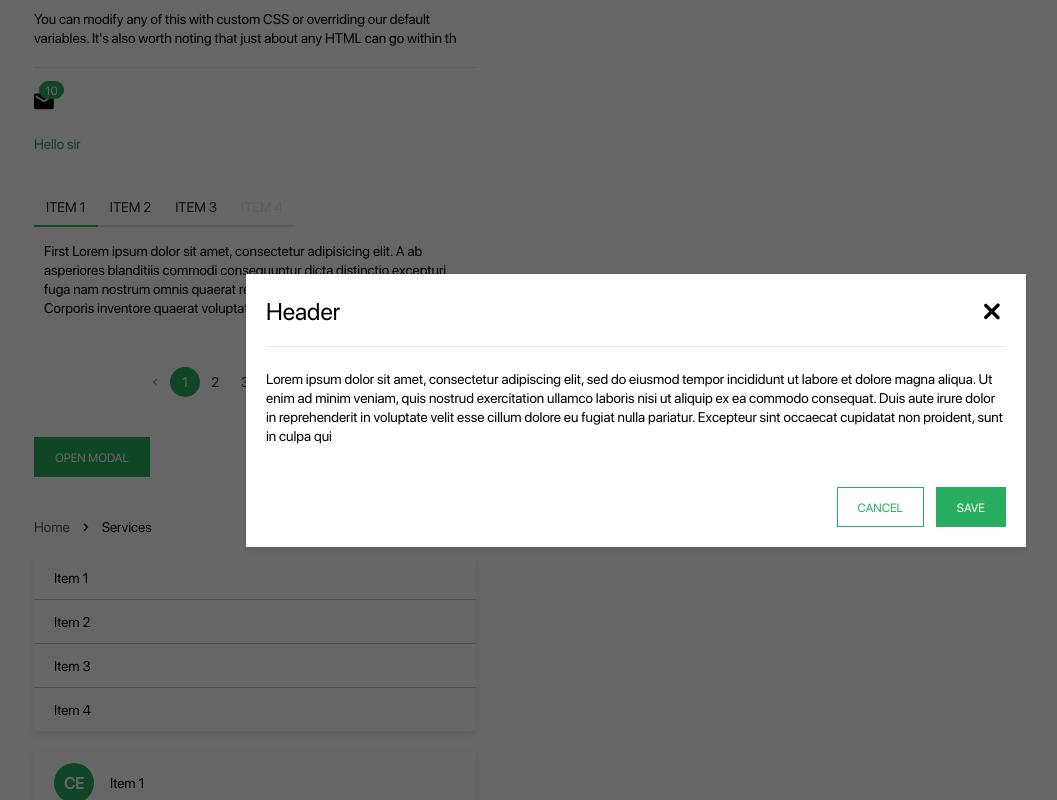
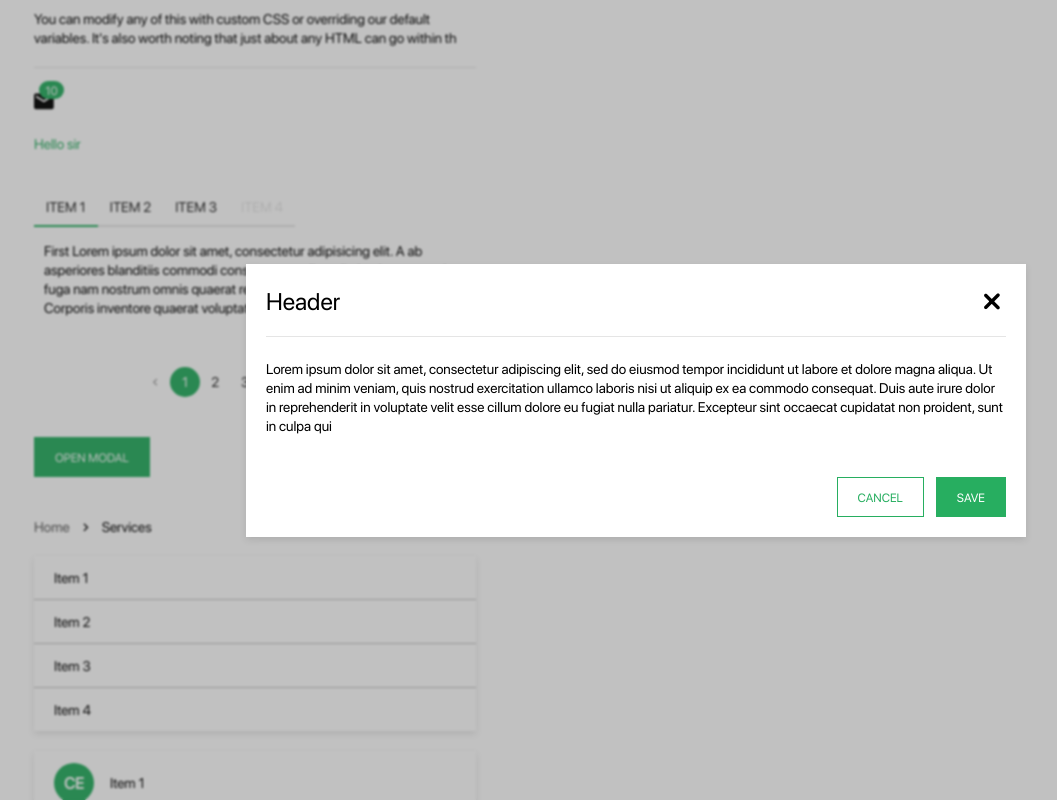
Before and after one commit to eugeniucozac/krypton-ui, a React (Create React App) app: page / in a window 1280 px wide. Both pictures are taken after a click on the button "OPEN MODAL". Shown: the part 788-1588 px from the top of the page, without its empty margins (4-1061 px from the left). Built offline with nearby package versions, Linux system fonts and the light colour scheme.

Commit message:
updated Modal

```diff
--- a/src/Modal/Modal.styles.tsx
+++ b/src/Modal/Modal.styles.tsx
@@ -1,6 +1,5 @@
 import styled from "styled-components";
-import { indexModal } from "../utils/theme";
-import { WrapperStyledProps, BackgroundStyledProps } from "./types";
+import { WrapperStyledProps } from "./types";
 
 export const Wrapper = styled.div<WrapperStyledProps>`
   width: auto;
@@ -13,19 +12,36 @@ export const Wrapper = styled.div<WrapperStyledProps>`
   box-shadow: 0 0.188rem 0.438rem rgb(0 0 0 / 10%);
 `;
 
-export const Background = styled.div<BackgroundStyledProps>`
+export const Background = styled.div`
   position: fixed;
-  inset: 0;
-  background-color: rgba(0, 0, 0, 0.6);
-  flex-direction: column;
+  top: 0;
+  right: 0;
+  bottom: 0;
+  left: 0;
+  background-color: rgba(51, 51, 51, 0.3);
+  backdrop-filter: blur(1px);
+  opacity: 0;
+  transition: all 100ms cubic-bezier(0.4, 0, 0.2, 1);
+  transition-delay: 200ms;
+  display: flex;
   align-items: center;
   justify-content: center;
-  transition: all 400ms;
-  overflow: hidden;
-  z-index: ${indexModal};
-  padding: 2.5rem 1.25rem 1.25rem;
-  display: ${(props) => (props.isOpen ? "flex" : "none")};
-  pointer-events: ${(props) => (props.isOpen ? "auto" : "none")};
+  & .modal-content {
+    transform: translateY(100px);
+    transition: all 200ms cubic-bezier(0.4, 0, 0.2, 1);
+    opacity: 0;
+  }
+  &.active {
+    transition-duration: 250ms;
+    transition-delay: 0ms;
+    opacity: 1;
+    & .modal-content {
+      transform: translateY(0);
+      opacity: 1;
+      transition-delay: 150ms;
+      transition-duration: 350ms;
+    }
+  }
 `;
 
 export const Button = styled.button`
--- a/src/Modal/Modal.tsx
+++ b/src/Modal/Modal.tsx
@@ -1,5 +1,4 @@
-import React, { useEffect, useRef, memo } from "react";
-import { CSSTransition } from "react-transition-group";
+import React, { useEffect, useRef, memo, useState, Fragment } from "react";
 import { ModalProps } from "./types";
 import { Wrapper, Background } from "./Modal.styles";
 import { ReactPortal } from "./ReactPortal";
@@ -12,42 +11,50 @@ export const Modal = memo(
     color = "secondary",
     ...props
   }: ModalProps) => {
-    const portalRef = useRef<HTMLDivElement>(null);
-    const wrapperRef = useRef<HTMLDivElement>(null);
-
-    const onEscapeKeyDown = (event: KeyboardEvent) => {
-      if ((event.charCode || event.keyCode) === 27) {
-        onClose();
-      }
-    };
-
-    const onClickOutside = (event: Event) => {
-      const target = event.target as HTMLButtonElement;
-      if (wrapperRef.current && !wrapperRef.current.contains(target)) {
-        onClose();
-      }
-    };
+    const [active, setActive] = useState(false);
+    const backdrop = useRef<HTMLDivElement>(null);
 
     useEffect(() => {
-      document.addEventListener("keydown", onEscapeKeyDown);
-      document.addEventListener("click", onClickOutside, true);
+      const { current } = backdrop;
+      const transitionEnd = () => setActive(isOpen);
+      const onEscapeKeyUp = (event: KeyboardEvent) =>
+        [27].indexOf(event.which) >= 0 && onClose();
+      const clickHandler = (event: Event) =>
+        event.target === current && onClose();
+
+      if (current) {
+        current.addEventListener("transitionend", transitionEnd);
+        current.addEventListener("click", clickHandler);
+        window.addEventListener("keyup", onEscapeKeyUp);
+      }
+
+      if (isOpen) {
+        window.setTimeout(() => {
+          setActive(isOpen);
+          document.querySelector("#root")?.setAttribute("inert", "true");
+        }, 10);
+      }
+
       return () => {
-        document.removeEventListener("keydown", onEscapeKeyDown);
-        document.removeEventListener("click", onClickOutside, true);
+        if (current) {
+          current.removeEventListener("transitionend", transitionEnd);
+          current.removeEventListener("click", clickHandler);
+        }
+
+        document.querySelector("#root")?.removeAttribute("inert");
+        window.removeEventListener("keyup", onEscapeKeyUp);
       };
-    }, []);
+    }, [isOpen, onClose]);
 
     return (
-      <ReactPortal wrapperId="modal-backdrop">
-        <CSSTransition
-          in={isOpen}
-          timeout={500}
-          unmountOnExit
-          classNames="modal"
-          nodeRef={portalRef}
+      <Fragment>
+        {(isOpen || active) && (
+          <ReactPortal>
+            <Background
+              ref={backdrop}
+              className={active && isOpen ? "active" : ""}
             >
-          <Background isOpen={isOpen}>
-            <Wrapper {...props} ref={wrapperRef}>
+              <Wrapper className="modal-content" {...props}>
                 {React.Children.map(children, (child) => {
                   if (React.isValidElement(child)) {
                     return React.cloneElement(child, { onClose });
@@ -55,8 +62,9 @@ export const Modal = memo(
                 })}
               </Wrapper>
             </Background>
-        </CSSTransition>
           </ReactPortal>
+        )}
+      </Fragment>
     );
   }
 );
--- a/src/Modal/ReactPortal.ts
+++ b/src/Modal/ReactPortal.ts
@@ -1,36 +1,26 @@
-import { useState, useLayoutEffect } from "react";
-import { createPortal } from "react-dom";
+import { useMemo, useEffect } from "react";
+import ReactDOM from "react-dom";
+
 import { ReactPortalType } from "./types";
-
-const createBackground = (backdropClassName: string) => {
-  const backgroundElement = document.createElement("div");
-  backgroundElement.setAttribute("class", backdropClassName);
-  document.body.appendChild(backgroundElement);
-  return backgroundElement;
-};
 
 export const ReactPortal = ({
   children,
-  backdropClassName = "modal-backdrop",
+  parent,
+  className,
 }: ReactPortalType) => {
-  const [backgroundElement, setBackgroundElement] =
-    useState<Element | null>(null);
+  const element = useMemo(() => document.createElement("div"), []);
 
-  useLayoutEffect(() => {
-    let modalBackground = document.getElementsByClassName(backdropClassName)[0];
-    if (!modalBackground) {
-      modalBackground = createBackground(backdropClassName);
-    }
-    setBackgroundElement(modalBackground);
+  useEffect(() => {
+    const target = parent ? parent : document.body;
+    const classList = ["portal-container"];
+    if (className)
+      className.split(" ").forEach((item: string) => classList.push(item));
+    classList.forEach((item) => element.classList.add(item));
+    target.appendChild(element);
+    return () => {
+      target.removeChild(element);
+    };
+  }, [element, parent, className]);
 
-    return () => {
-      if (modalBackground.parentNode) {
-        modalBackground.parentNode.removeChild(modalBackground);
-      }
-    };
-  }, []);
-
-  if (backgroundElement === null) return null;
-
-  return createPortal(children, backgroundElement);
+  return ReactDOM.createPortal(children, element);
 };
--- a/src/Modal/types.ts
+++ b/src/Modal/types.ts
@@ -45,14 +45,14 @@ type ModalType = {
 
 export type ReactPortalType = {
   children?: React.ReactNode;
-  backdropClassName?: string;
-  wrapperId?: string;
+  className?: string;
+  parent?: HTMLDivElement;
 };
 
 export type WrapperStyledProps = {};
 
 export type BackgroundStyledProps = {
-  isOpen: boolean;
+  isOpen?: boolean;
 };
 
 export type ModalBodyProps = ComponentPropsWithRef<"section"> & ModalBodyType;
```
Lines whose indentation alone changed are shown as unchanged.
